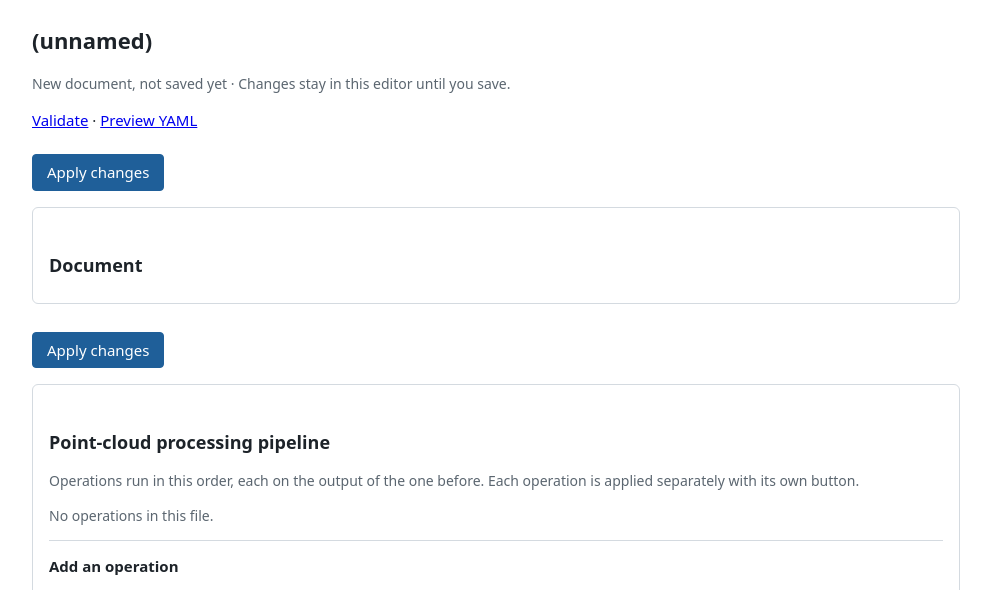
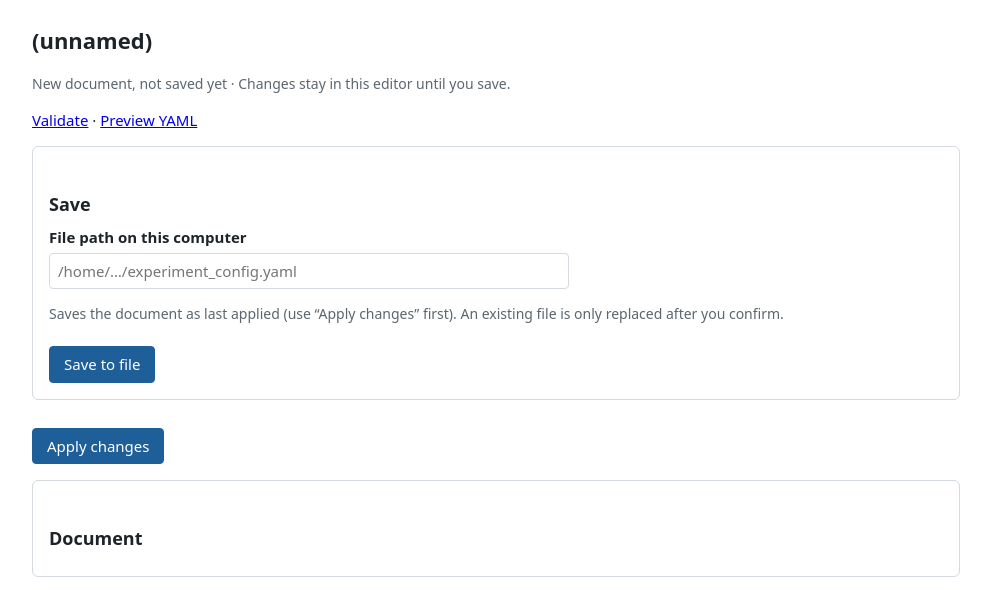
Before and after one commit to Msiebers/lidar_analysis, a FastAPI app: template lidar_analysis/webapp/templates/editor.html in a window 1280 px wide. Shown: the part 48-638 px from the top of the page, without its empty margins (144-1135 px from the left). Run offline with FastAPI, Linux system fonts and the light colour scheme; the template is opened without the code that fills it, so the values that code supplies are empty.

Commit message:
Add Web-P1D explicit save with overwrite confirmation

```diff
--- a/lidar_analysis/webapp/app.py
+++ b/lidar_analysis/webapp/app.py
@@ -217,6 +217,8 @@ def create_app() -> FastAPI:
         notice: str | None = None,
         problem: str | None = None,
         op_index: int | None = None,
+        save_value: str | None = None,
+        save_error: str | None = None,
         status_code: int = 200,
     ) -> Response:
         """Re-renders the editor. `submitted`/`errors` belong to the field
@@ -243,6 +245,10 @@ def create_app() -> FastAPI:
             "error_links": error_links,
             "notice": notice,
             "problem": problem,
+            "save_value": save_value if save_value is not None else (
+                str(document.source_path) if document.source_path else ""
+            ),
+            "save_error": save_error,
         }, status_code)
 
     def revision_matches(form: FormData, session: EditorSession) -> bool:
@@ -260,7 +266,15 @@ def create_app() -> FastAPI:
             return RedirectResponse("/", status_code=303)
         changed = request.query_params.get("changed", "")
         notice = None
-        if changed.isdigit():
+        if request.query_params.get("saved") == "1" and session.document.source_path:
+            notice = f"Saved to {session.document.source_path}."
+            problems = len(editor_view.build_validation(session.document).problems)
+            if problems:
+                notice += (
+                    f" {problems} validation problem{'s remain' if problems != 1 else ' remains'}"
+                    " -- see Validate."
+                )
+        elif changed.isdigit():
             count = int(changed)
             notice = "No changes to apply." if count == 0 else (
                 f"{count} change{'s' if count != 1 else ''} applied to the open document. "
@@ -342,6 +356,101 @@ def create_app() -> FastAPI:
                 "document": document, "validation": validation, "yaml_text": yaml_text,
                 "locked_conflicts": [],
             })
+
+    # --- Save (the only routes that write a file) ----------------------------
+
+    def save_target_problem(path: Path) -> str | None:
+        if path.is_dir():
+            return f"{path} is a folder. Enter a file path, such as {path / 'experiment_config.yaml'}."
+        if not path.parent.exists():
+            return f"The folder {path.parent} does not exist. Create it first, or choose another location."
+        if not path.parent.is_dir():
+            return f"{path.parent} is not a folder."
+        return None
+
+    def save_refused(request: Request, session: EditorSession, raw: str, message: str, status_code: int = 422) -> Response:
+        return render_editor(
+            request, session, problem=f"Not saved. {message}", save_value=raw, save_error=message,
+            status_code=status_code,
+        )
+
+    def locked_conflict_message() -> str:
+        return (
+            "A locked setting in this document has a different value, so it cannot be "
+            "saved. Reset it in the editor first (see Validate)."
+        )
+
+    def confirm_overwrite(request: Request, session: EditorSession, path: Path) -> Response:
+        token = session.issue_overwrite_token(path)
+        return render(request, "confirm_overwrite.html", {
+            "document": session.document,
+            "path": path,
+            "token": token,
+            "is_source": session.document.source_path is not None
+            and Path(session.document.source_path).resolve() == path,
+        })
+
+    def write(request: Request, session: EditorSession, path: Path, raw: str, *, overwrite: bool) -> Response:
+        try:
+            documents.save_document(session.document, path, overwrite=overwrite)
+        except FileExistsError:
+            # Created by something else after the existence check above.
+            return confirm_overwrite(request, session, path)
+        except LockedFieldViolation:
+            return save_refused(request, session, raw, locked_conflict_message(), 409)
+        except PermissionError:
+            return save_refused(request, session, raw, f"Permission denied when writing {path}. Nothing was written.")
+        except OSError as exc:
+            reason = exc.strerror or "the operating system refused the write"
+            return save_refused(request, session, raw, f"{path} could not be written ({reason}). Nothing was written.")
+        return RedirectResponse("/editor?saved=1", status_code=303)
+
+    @app.post("/save")
+    async def save(request: Request) -> Response:
+        form = await request.form()
+        session: EditorSession = request.state.session
+        with session.lock:
+            if session.document is None:
+                return RedirectResponse("/", status_code=303)
+            if not revision_matches(form, session):
+                return render_editor(request, session, problem=stale_message, status_code=409)
+            raw = _form_text(form, "path").strip()
+            if not raw:
+                return save_refused(request, session, raw, "Enter the path of the file to save to.")
+            path = Path(raw).expanduser().resolve()
+            problem = save_target_problem(path)
+            if problem:
+                return save_refused(request, session, raw, problem)
+            try:
+                documents.render_document_yaml(session.document)
+            except LockedFieldViolation:
+                return save_refused(request, session, raw, locked_conflict_message(), 409)
+            if path.exists():
+                return confirm_overwrite(request, session, path)
+            return write(request, session, path, raw, overwrite=False)
+
+    @app.post("/save/confirm-overwrite")
+    async def save_confirm_overwrite(request: Request) -> Response:
+        form = await request.form()
+        session: EditorSession = request.state.session
+        with session.lock:
+            if session.document is None:
+                return RedirectResponse("/", status_code=303)
+            raw = _form_text(form, "path").strip()
+            path = Path(raw).expanduser().resolve() if raw else None
+            if path is None or not session.consume_overwrite_token(_form_text(form, "token"), path):
+                return render_editor(
+                    request, session, status_code=409,
+                    problem=(
+                        "That overwrite confirmation is no longer valid -- it was already used, "
+                        "is for a different file, or the document changed since. Nothing was "
+                        "written. Save again to confirm afresh."
+                    ),
+                )
+            problem = save_target_problem(path)
+            if problem:
+                return save_refused(request, session, raw, problem)
+            return write(request, session, path, raw, overwrite=True)
 
     # --- Pointcloud-ops pipeline ---------------------------------------------
 
--- a/lidar_analysis/webapp/templates/editor.html
+++ b/lidar_analysis/webapp/templates/editor.html
@@ -8,6 +8,19 @@
   · Changes stay in this editor until you save.
 </p>
 <p class="actions-row"><a href="/validate">Validate</a> · <a href="/preview">Preview YAML</a></p>
+
+<section class="card" id="save">
+  <h2>Save</h2>
+  <form method="post" action="/save" novalidate>
+    <input type="hidden" name="revision" value="{{ revision }}">
+    <label for="save-path">File path on this computer</label>
+    <input type="text" id="save-path" name="path" value="{{ save_value }}" placeholder="/home/…/experiment_config.yaml"
+           {% if save_error %}aria-invalid="true" aria-describedby="save-error"{% endif %}>
+    {% if save_error %}<div class="field-error" id="save-error">{{ save_error }}</div>{% endif %}
+    <p class="hint">Saves the document as last applied (use “Apply changes” first). An existing file is only replaced after you confirm.</p>
+    <button type="submit">Save to file</button>
+  </form>
+</section>
 
 {% if notice %}<div class="message ok" role="status">{{ notice }}</div>{% endif %}
 {% if problem %}
```
Also changed, not shown: lidar_analysis/webapp/templates/confirm_overwrite.html (added, +17 -0 lines), tests/webapp/test_app_save.py (added, +288 -0 lines).
